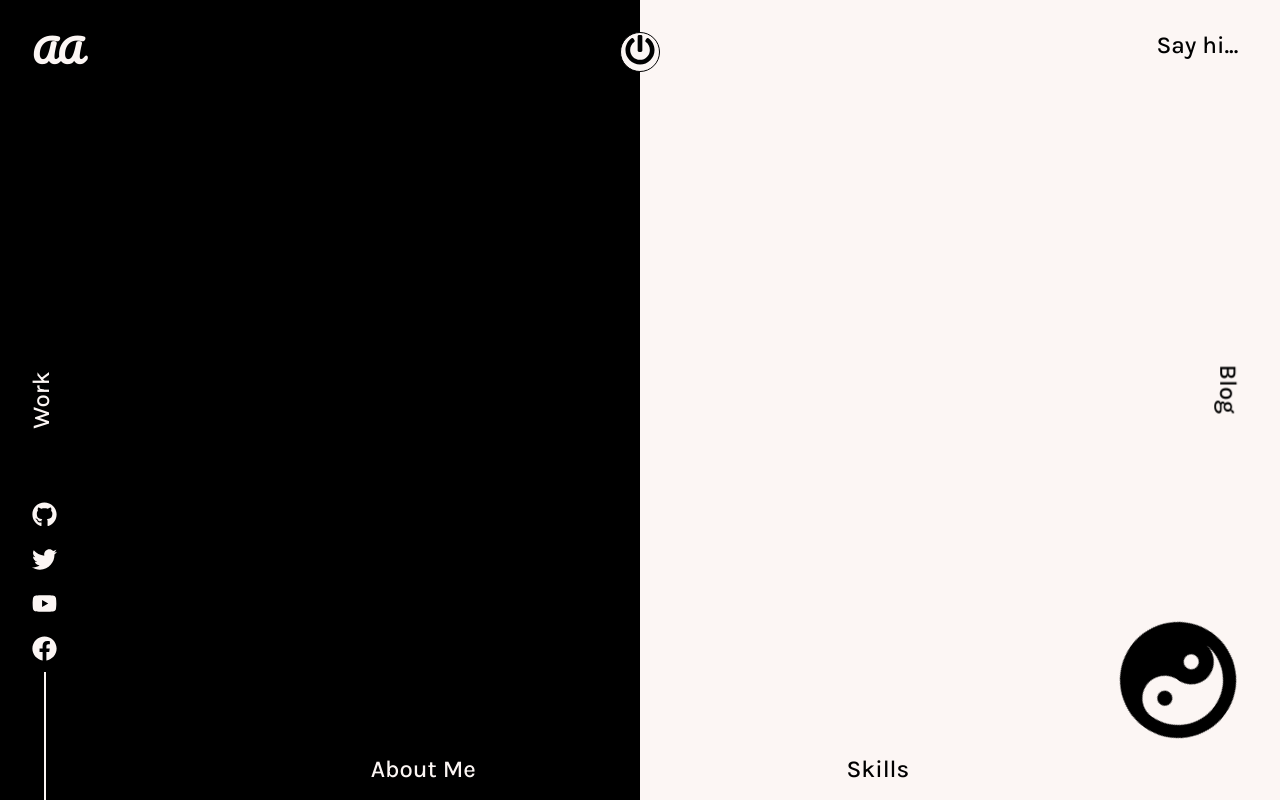
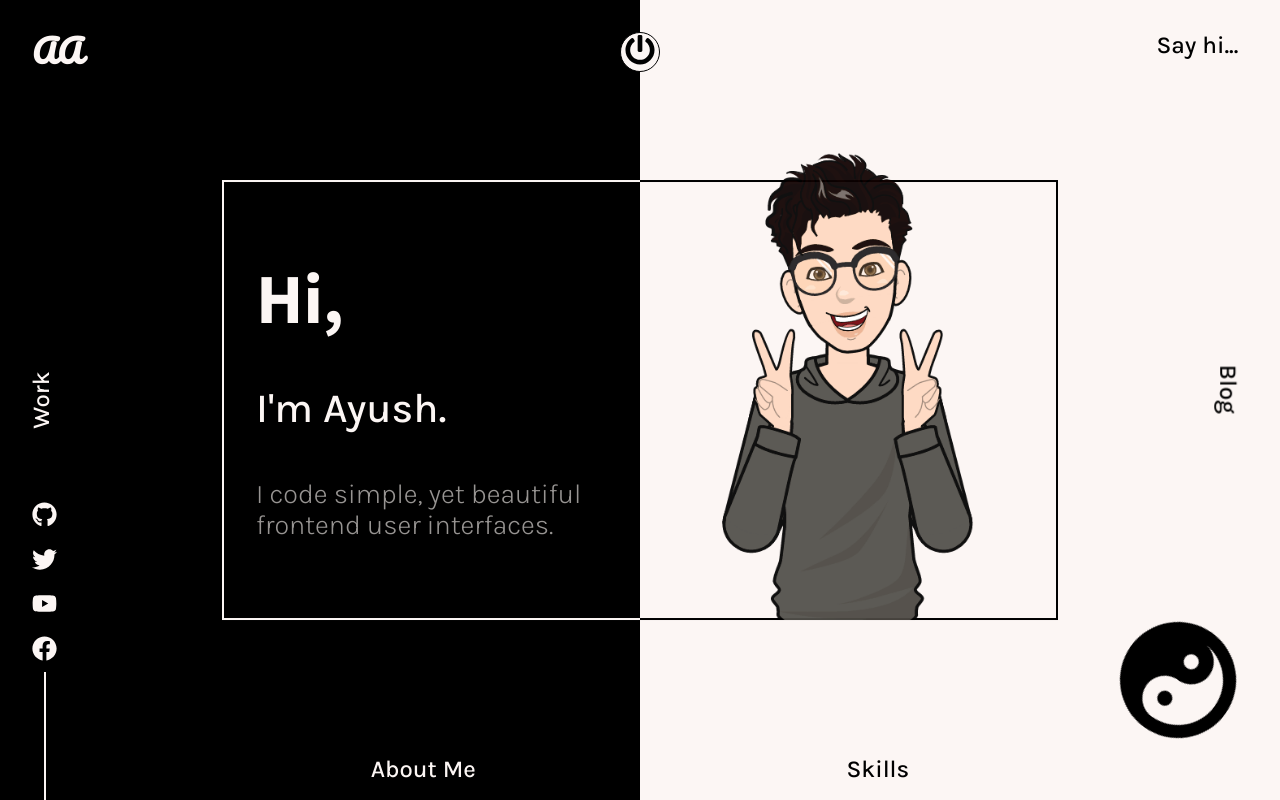
Before and after one commit to ayushCode27/Creative-Portfolio, a React (Create React App) app: page / in a window 1280 px wide. Both pictures are taken after a click on the button "click here". Built offline with nearby package versions, Linux system fonts and the light colour scheme.

Commit message:
add Intro section, framer motion animations

```diff
--- /dev/null
+++ b/src/components/Intro.js
@@ -0,0 +1,96 @@
+import React from 'react';
+import styled from 'styled-components';
+import { motion } from 'framer-motion';
+import ProfilePhoto from '../assets/Images/profile-img.png';
+
+const Wrapper = styled(motion.div)`
+  position: absolute;
+  left: 50%;
+  top: 50%;
+  transform: translate(-50%, -50%);
+
+  width: 65vw;
+  height: 55vh;
+  display: flex;
+
+  background: linear-gradient(
+        to right,
+        ${props => props.theme.body} 50%,
+        ${props => props.theme.text} 50%
+      )
+      bottom,
+    linear-gradient(
+        to right,
+        ${props => props.theme.body} 50%,
+        ${props => props.theme.text} 50%
+      )
+      top;
+  background-repeat: no-repeat;
+  background-size: 100% 2px;
+
+  border-left: 2px solid ${props => props.theme.body};
+  border-right: 2px solid ${props => props.theme.text};
+
+  z-index: 1;
+`;
+
+const InnerWrapper = styled.div`
+  width: 50%;
+  position: relative;
+  display: flex;
+
+  .pic {
+    position: absolute;
+    bottom: 0;
+    left: 50%;
+    transform: translate(-50%, 0);
+    width: 100%;
+    height: auto;
+  }
+`;
+
+const Text = styled.div`
+  font-size: calc(1em + 1.5vw);
+  color: ${props => props.theme.body};
+  padding: 2rem;
+  cursor: pointer;
+
+  display: flex;
+  flex-direction: column;
+  justify-content: space-evenly;
+
+  & > *:last-child {
+    color: ${props => `rgba(${props.theme.bodyRgba},0.6)`};
+    font-size: calc(0.5rem + 1.5vw);
+    font-weight: 300;
+  }
+`;
+
+const Intro = () => {
+  return (
+    <Wrapper
+      initial={{ height: 0 }}
+      animate={{ height: '55vh' }}
+      transition={{ type: 'spring', duration: 2, delay: 1 }}
+    >
+      <InnerWrapper>
+        <Text>
+          <h1>Hi,</h1>
+          <h3>I'm Ayush.</h3>
+          <h6>I code simple, yet beautiful frontend user interfaces.</h6>
+        </Text>
+      </InnerWrapper>
+      <InnerWrapper>
+        <motion.div
+          initial={{ opacity: 0 }}
+          animate={{ opacity: 1 }}
+          transition={{ duration: 1, delay: 2 }}
+        >
+          <img src={ProfilePhoto} className='pic' alt='Profile' />
+        </motion.div>
+      </InnerWrapper>
+    </Wrapper>
+  );
+};
+
+export default Intro;
--- a/src/components/Main.js
+++ b/src/components/Main.js
@@ -5,6 +5,8 @@ import LogoComponent from '../subComponets/LogoComponent';
 import SocialIcons from '../subComponets/SocialIcons';
 import { Link } from 'react-router-dom';
 import { YinYang } from './allSvg';
+import Intro from './Intro';
+import { motion } from 'framer-motion';
 
 const Wrapper = styled.div`
   background: ${props => props.theme.body};
@@ -151,24 +153,35 @@ const Main = () => {
         </Center>
 
         <ContactLink target='_blank' to='mailto:ayushagarwal.dev@gmail.com'>
-          <h2>Say hi...</h2>
+          <motion.h2 whileHover={{ scale: 1.1 }} whileTap={{ scale: 0.9 }}>
+            Say hi...
+          </motion.h2>
         </ContactLink>
         <BlogLink target='_blank' to='mailto:ayushagarwal.dev@gmail.com'>
-          <h2>Blog</h2>
+          <motion.h2 whileHover={{ scale: 1.1 }} whileTap={{ scale: 0.9 }}>
+            Blog
+          </motion.h2>
         </BlogLink>
         <WorkLink to='/work' click={click}>
-          <h2>Work</h2>
+          <motion.h2 whileHover={{ scale: 1.1 }} whileTap={{ scale: 0.9 }}>
+            Work
+          </motion.h2>
         </WorkLink>
 
         <BottomBar>
           <AboutLink to='/about' click={click}>
-            <h2>About Me</h2>
+            <motion.h2 whileHover={{ scale: 1.1 }} whileTap={{ scale: 0.9 }}>
+              About Me
+            </motion.h2>
           </AboutLink>
           <SkillsLink to='/skills'>
-            <h2>Skills</h2>
+            <motion.h2 whileHover={{ scale: 1.1 }} whileTap={{ scale: 0.9 }}>
+              Skills
+            </motion.h2>
           </SkillsLink>
         </BottomBar>
       </Container>
+      {click && <Intro click={click} />}
     </Wrapper>
   );
 };
```
Also changed, not shown: src/assets/Images/ReadyPlayerMe-Avatar.png (added).
